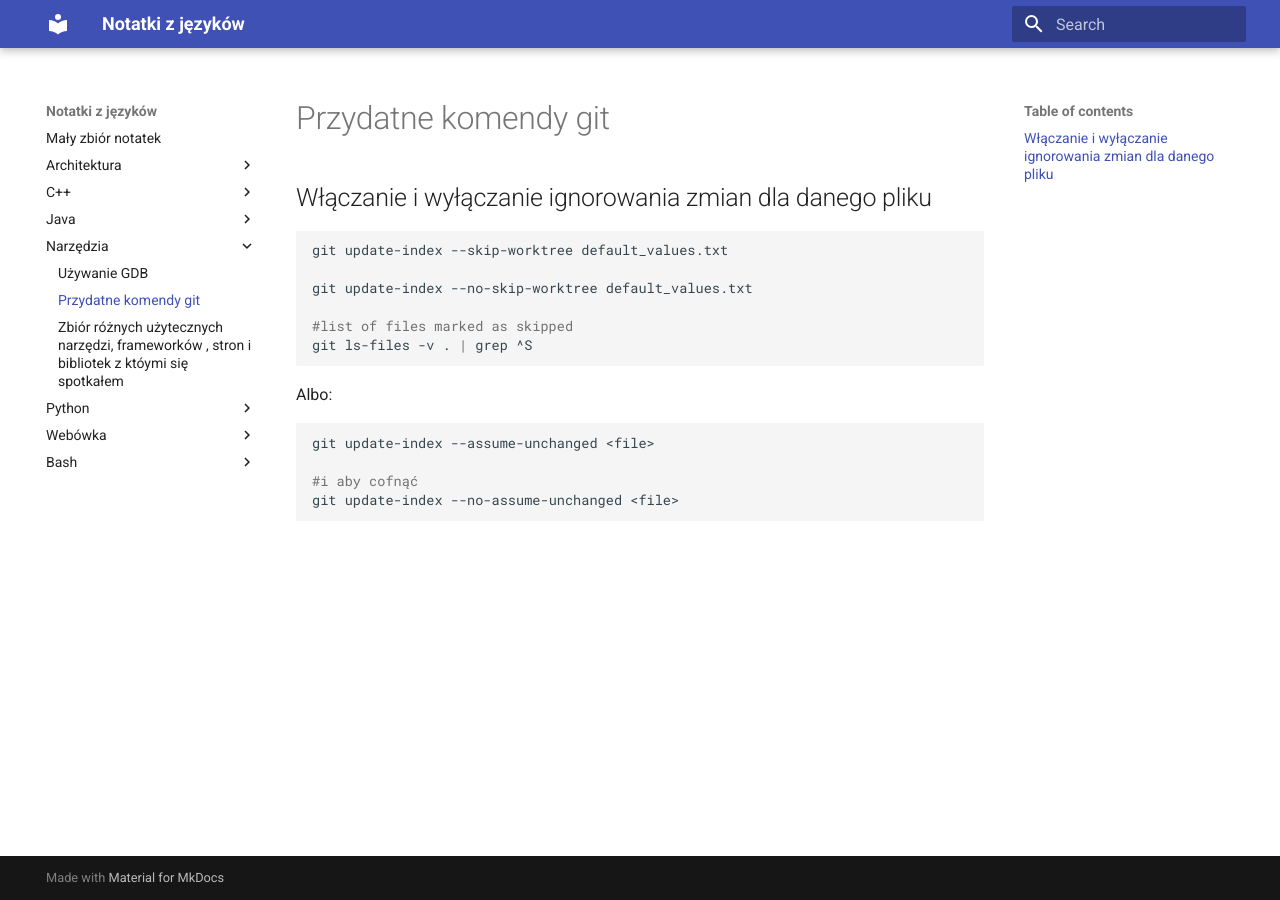
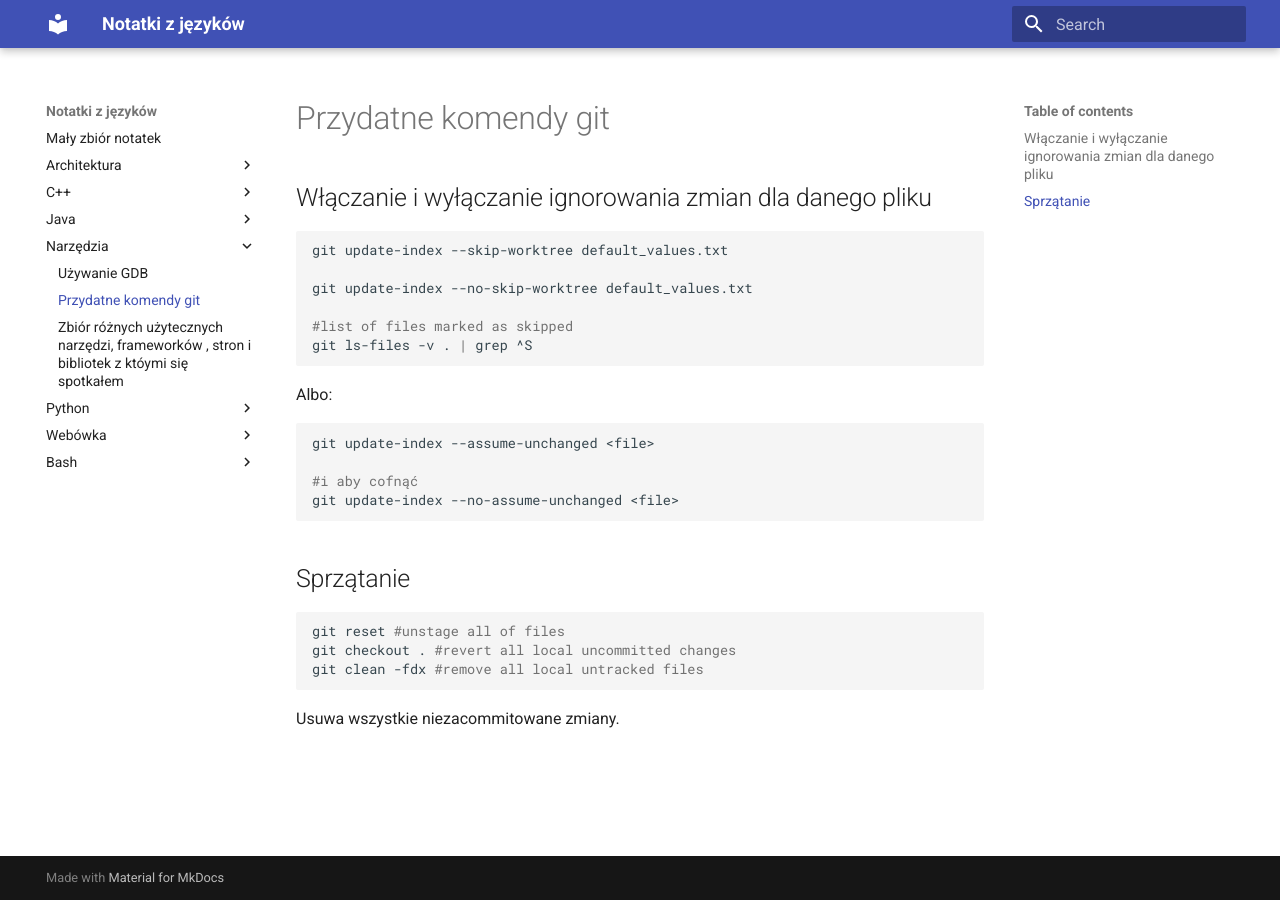
Before and after one commit to pktiuk/notatki_z_jezykow, an MkDocs documentation site: the page built from docs/Narzędzia/git.md, in a window 1280 px wide. Built offline with MkDocs 1.6.1 and Material for MkDocs 9.7.7, drawn with Linux system fonts in a browser that asks for light colours.

Commit message:
Sprzątenie gita

````diff
--- a/docs/Narzędzia/git.md
+++ b/docs/Narzędzia/git.md
@@ -20,3 +20,13 @@ git update-index --assume-unchanged <file>
 git update-index --no-assume-unchanged <file>
 
 ```
+
+## Sprzątanie
+
+```bash
+git reset #unstage all of files
+git checkout . #revert all local uncommitted changes
+git clean -fdx #remove all local untracked files
+```
+
+Usuwa wszystkie niezacommitowane zmiany.
````
